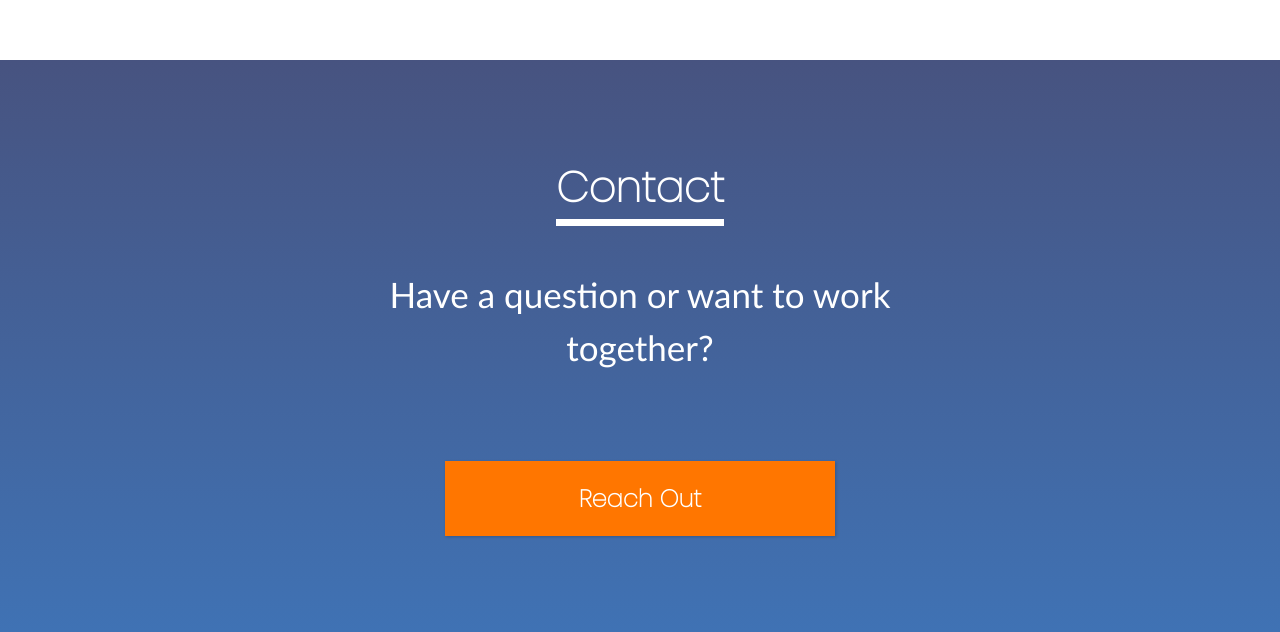
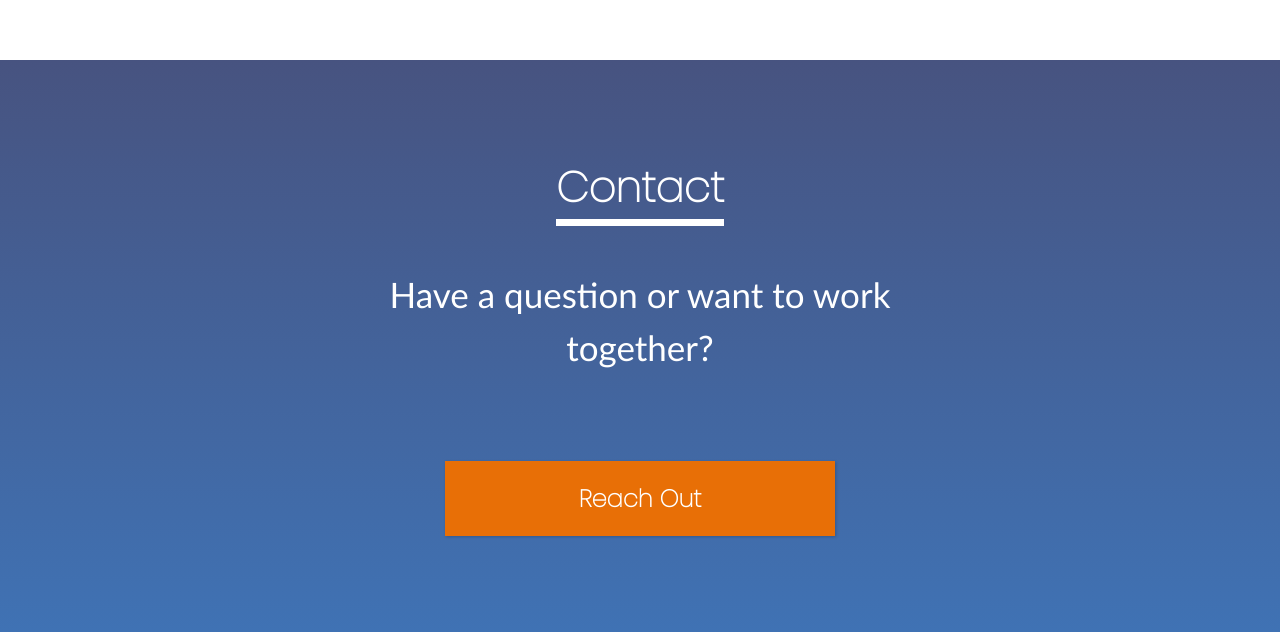
Before and after one commit to rpuentes2020/RamiroPuentes.github.io, a plain HTML site: page index.html in a window 1280 px wide. Shown: the part 4057-4689 px from the top of the page. Drawn offline with Linux system fonts and the light colour scheme.

Commit message:
Add files via upload

```diff
--- a/css/Style.css
+++ b/css/Style.css
@@ -215,7 +215,8 @@ body{
     font-size:24px;
     width:390px;
     height:75px;
-    background-color: #FF7600;
+    /* background-color: #FF7600; */
+    background-color:#e86f06;
     color:white;
     border:none;
     font-weight: 600;
```
